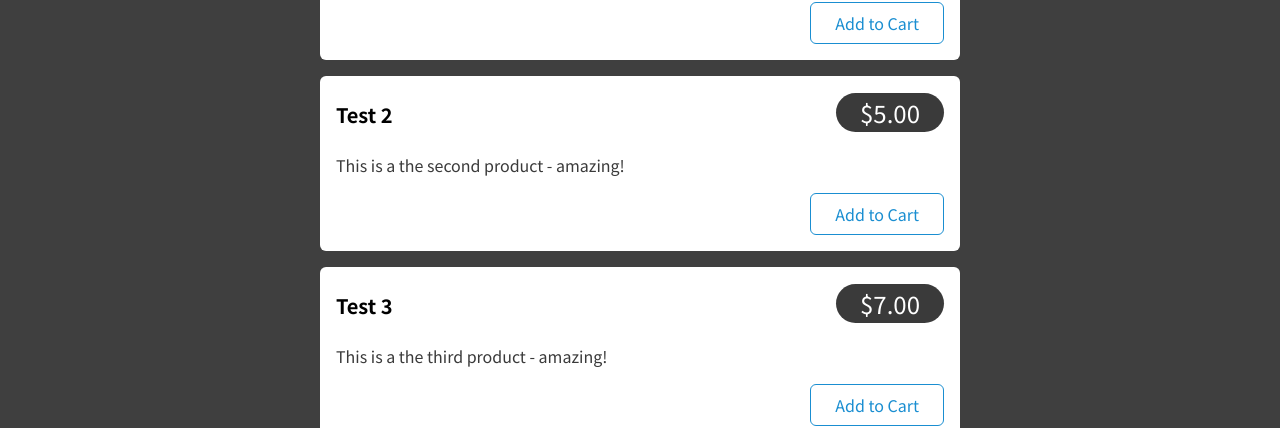
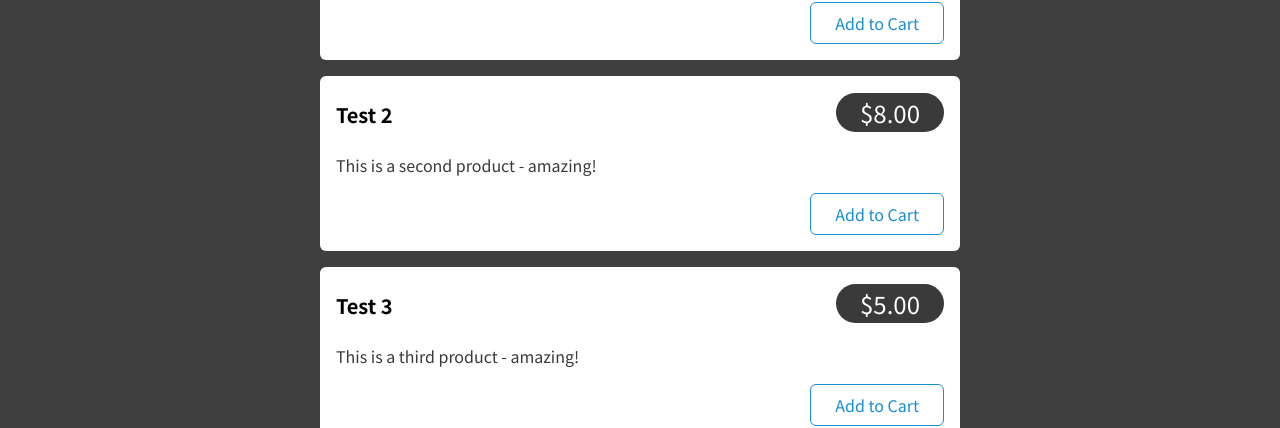
Before and after one commit to edcsu/more_redux, a React (Create React App) app: page / in a window 1280 px wide. Shown: the part 294-722 px from the top of the page. Built offline with nearby package versions, Linux system fonts and the light colour scheme.

Commit message:
chore: add product list

```diff
--- a/src/components/Shop/Products.js
+++ b/src/components/Shop/Products.js
@@ -1,41 +1,57 @@
 import ProductItem from './ProductItem';
 import classes from './Products.module.css';
+
+const productList = [
+  {
+    id: '9232b5f8-da4a-4fc7-9b1e-abaa84a82fda',
+    title :'Test 1',
+    price : 6,
+    description: 'This is a first product - amazing!'
+  },
+  {
+    id: '757110fe-9f65-41db-8cfe-670f26031250',
+    title :'Test 2',
+    price : 8,
+    description: 'This is a second product - amazing!'
+  },
+  {
+    id: '0bed73a0-4a75-4052-a058-786d426b558a',
+    title :'Test 3',
+    price : 5,
+    description: 'This is a third product - amazing!'
+  },
+  {
+    id: 'e327dd68-761d-4ccd-8aba-88c43e1f145b',
+    title :'Test 4',
+    price : 9,
+    description: 'This is a fourth product - amazing!'
+  },
+  {
+    id: '88570375-91d9-4b2d-a64c-46695cd616de',
+    title :'Test 5',
+    price : 4,
+    description: 'This is a fifth product - amazing!'
+  },
+  {
+    id: '7822c86e-dc3c-49ff-8db5-086253e6069e',
+    title :'Test 6',
+    price : 7,
+    description: 'This is a sixth product - amazing!'
+  },
+]
 
 const Products = (props) => {
   return (
     <section className={classes.products}>
       <h2>Buy your favorite products</h2>
       <ul>
-        <ProductItem
-          title='Test 1'
-          price={6}
-          description='This is a first product - amazing!'
-        />
-        <ProductItem
-          title='Test 2'
-          price={5}
-          description='This is a the second product - amazing!'
-        />
-        <ProductItem
-          title='Test 3'
-          price={7}
-          description='This is a the third product - amazing!'
-        />
-        <ProductItem
-          title='Test 4'
-          price={9}
-          description='This is a fourth product - amazing!'
-        />
-        <ProductItem
-          title='Test 5'
-          price={4}
-          description='This is a fifth product - amazing!'
-        />
-        <ProductItem
-          title='Test 6'
-          price={8}
-          description='This is a sixth product - amazing!'
-        />
+        {productList.map((product) => (
+          <ProductItem
+            key={product.id}
+            title={product.title}
+            price={product.price}
+            description={product.description}
+        />))}
       </ul>
     </section>
   );
```
